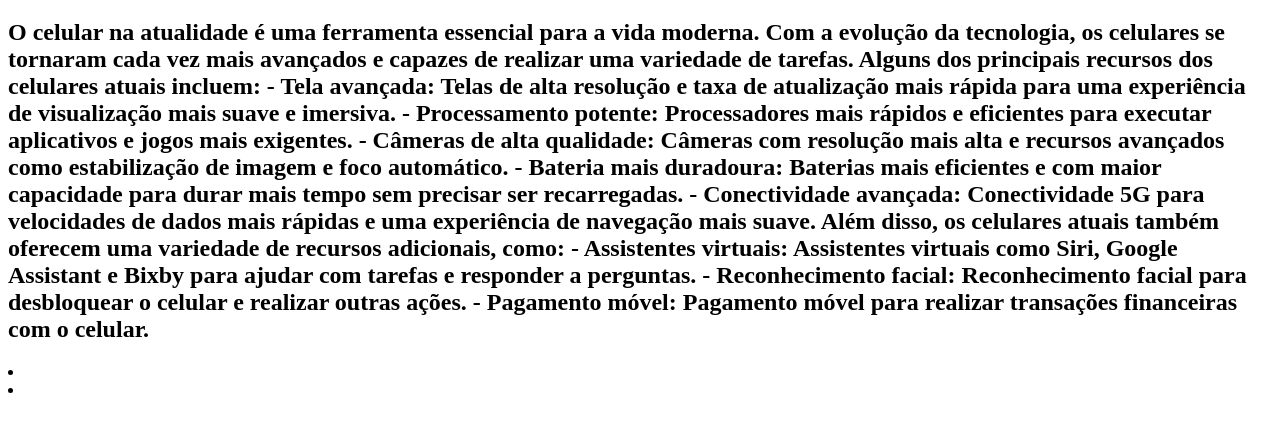
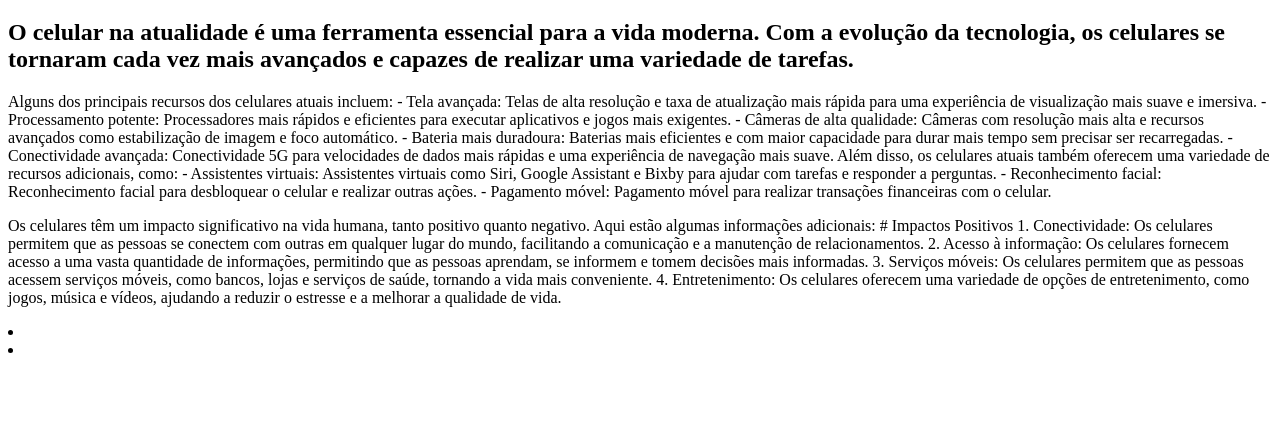
Before and after one commit to Heloisa-Elwanger/meuBlog2C11, a plain HTML site: page index.html in a window 1280 px wide. Shown: the part 61-492 px from the top of the page. Drawn offline with Linux system fonts and the light colour scheme.

Commit message:
PARAGRAFOS

```diff
--- a/index.html
+++ b/index.html
@@ -8,9 +8,9 @@
 <body>
 
     <h1>O celular na atualidade</h1>
-    <h2>O celular na atualidade é uma ferramenta essencial para a vida moderna. Com a evolução da tecnologia, os celulares se tornaram cada vez mais avançados e capazes de realizar uma variedade de tarefas.
+    <h2>O celular na atualidade é uma ferramenta essencial para a vida moderna. Com a evolução da tecnologia, os celulares se tornaram cada vez mais avançados e capazes de realizar uma variedade de tarefas.</h2>
 
-        Alguns dos principais recursos dos celulares atuais incluem:
+       <p>Alguns dos principais recursos dos celulares atuais incluem:
 
         - Tela avançada: Telas de alta resolução e taxa de atualização mais rápida para uma experiência de visualização mais suave e imersiva.
         - Processamento potente: Processadores mais rápidos e eficientes para executar aplicativos e jogos mais exigentes.
@@ -22,15 +22,15 @@
 
         - Assistentes virtuais: Assistentes virtuais como Siri, Google Assistant e Bixby para ajudar com tarefas e responder a perguntas.
         - Reconhecimento facial: Reconhecimento facial para desbloquear o celular e realizar outras ações.
-        - Pagamento móvel: Pagamento móvel para realizar transações financeiras com o celular.
-        </h2>
-    <p><Os celulares têm um impacto significativo na vida humana, tanto positivo quanto negativo. Aqui estão algumas informações adicionais:
+        - Pagamento móvel: Pagamento móvel para realizar transações financeiras com o celular.</p>
+
+    <p> Os celulares têm um impacto significativo na vida humana, tanto positivo quanto negativo. Aqui estão algumas informações adicionais:
 
         # Impactos Positivos
         1. Conectividade: Os celulares permitem que as pessoas se conectem com outras em qualquer lugar do mundo, facilitando a comunicação e a manutenção de relacionamentos.
         2. Acesso à informação: Os celulares fornecem acesso a uma vasta quantidade de informações, permitindo que as pessoas aprendam, se informem e tomem decisões mais informadas.
         3. Serviços móveis: Os celulares permitem que as pessoas acessem serviços móveis, como bancos, lojas e serviços de saúde, tornando a vida mais conveniente.
-        4. Entretenimento: Os celulares oferecem uma variedade de opções de entretenimento, como jogos, música e vídeos, ajudando a reduzir o estresse e a melhorar a qualidade de vida./p>
+        4. Entretenimento: Os celulares oferecem uma variedade de opções de entretenimento, como jogos, música e vídeos, ajudando a reduzir o estresse e a melhorar a qualidade de vida.</p>
     <p></p>
     <ol></ol>
         <li></li>
```
